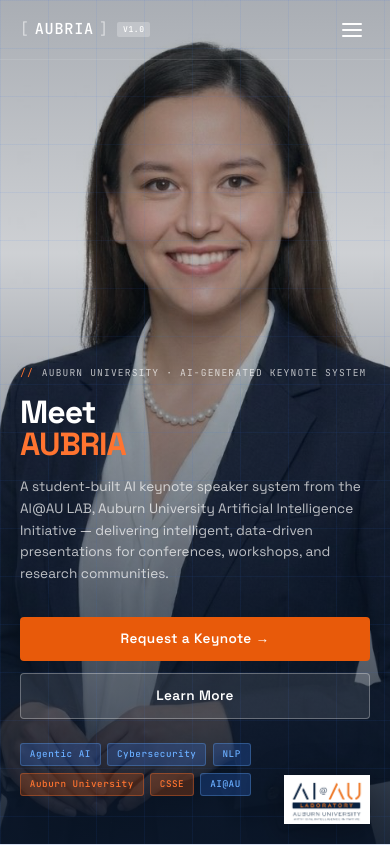
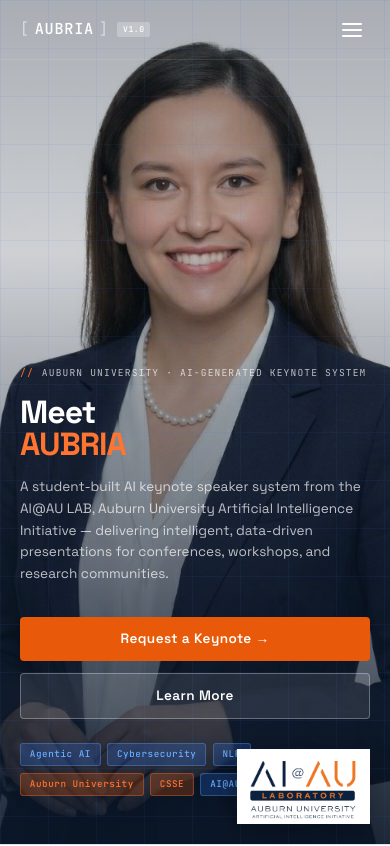
Before and after one commit to SawyerWomack/AUBRIA.ai, a Next.js app in the folder aubria-next/: page / in a window 390 px wide. Shown: the top 846 px of the page. Built offline with nearby package versions, Linux system fonts and the light colour scheme.

Commit message:
Adjust AI AU lab logo size

```diff
--- a/aubria-next/src/app/globals.css
+++ b/aubria-next/src/app/globals.css
@@ -248,13 +248,15 @@
   display: flex;
   align-items: center;
   justify-content: center;
-  width: clamp(90px, 10vw, 140px);
+  width: min(340px, 22vw);
   opacity: 0;
   animation: fadeIn 1.2s ease forwards 1.2s;
 }
 .hero-corner-logo img {
   width: 100%;
+  max-height: 110px;
   height: auto;
+  object-fit: contain;
   display: block;
   filter: drop-shadow(0 8px 18px rgba(0,0,0,0.35));
 }
@@ -1469,7 +1471,7 @@
   .hero-corner-logo {
     right: 1.25rem;
     bottom: 1.25rem;
-    width: 86px;
+    width: min(220px, 34vw);
   }
 
   /* Form */
```
Also changed, not shown: 1 other file (tests, documents, lock files or other folders).
